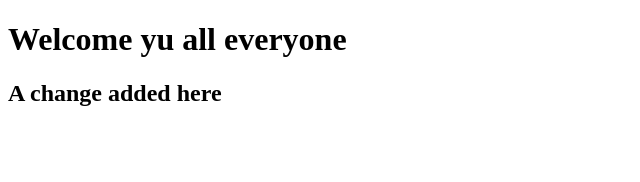
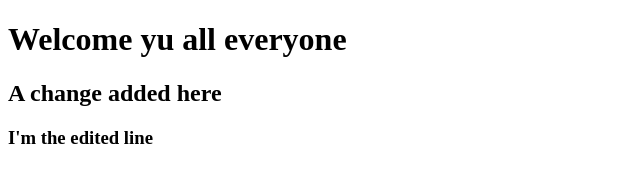
Before and after one commit to HariHaran-HaReEsH/InstalationTestFolder, a plain HTML site: page index.html in a window 1280 px wide. Shown: the whole page, without its empty margins (0-640 px from the left). Drawn offline with Linux system fonts and the light colour scheme.

Commit message:
Update index.html

```diff
--- a/index.html
+++ b/index.html
@@ -6,5 +6,6 @@
     <body>
         <h1>Welcome yu all everyone</h1>
         <h2>A change added here</h2>
+        <h3>I'm the edited line</h3>
     </body>
 </html>
```
